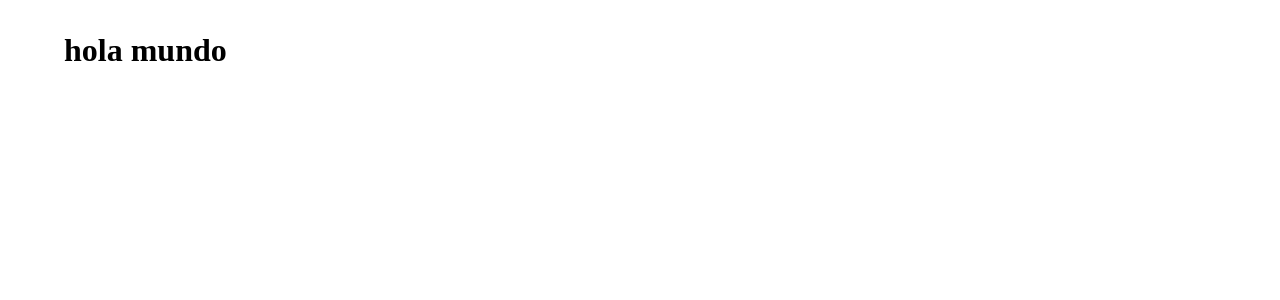
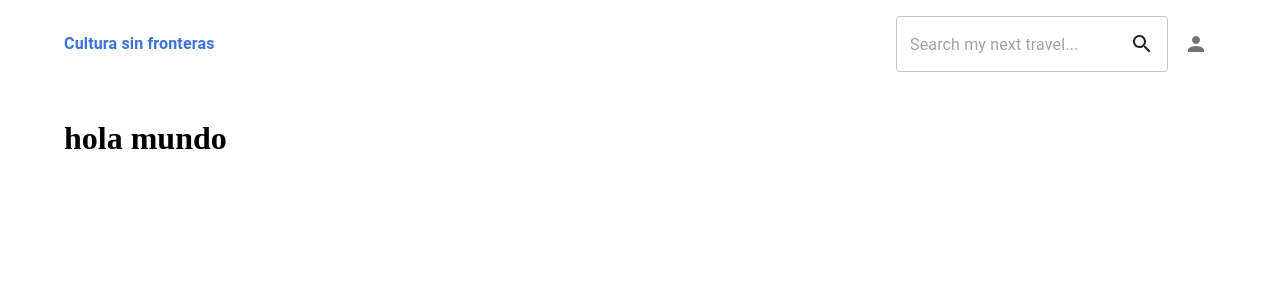
Before and after one commit to Benjamngarcia/cultura-sin-fronteras, a Next.js app in the folder project-frontend/: page / in a window 1280 px wide. Shown: the top 300 px of the page. Built offline with nearby package versions, Linux system fonts and the light colour scheme.

Commit message:
add: first navbar version

```diff
--- /dev/null
+++ b/project-frontend/components/common/Nav.jsx
@@ -0,0 +1,165 @@
+import * as React from "react";
+import {
+  AppBar,
+  Box,
+  Divider,
+  Drawer,
+  IconButton,
+  List,
+  ListItem,
+  Typography,
+  TextField,
+} from "@mui/material";
+import { Search, Person } from "@mui/icons-material";
+import WidgetsOutlinedIcon from "@mui/icons-material/WidgetsOutlined";
+import Close from "@mui/icons-material/Close";
+import Link from "next/link";
+
+export function Nav() {
+  const [mobileOpen, setMobileOpen] = React.useState(false);
+  const navItems = [{ title: "Home", link: "/" }];
+
+  const handleDrawerToggle = () => {
+    setMobileOpen((prevState) => !prevState);
+  };
+
+  const drawer = (
+    <Box sx={{ margin: "8px" }}>
+      <Box
+        sx={{
+          display: "flex",
+          alignItems: "center",
+          justifyContent: "space-between",
+          padding: "8px 4px",
+        }}
+      >
+        <Link
+          href="/"
+          className="links-styles"
+          alt="Link para regresar a la página inicial del portafolio"
+        >
+          <Box sx={{ display: "flex", alignItems: "center", gap: "8px" }}>
+            <Typography color="primary" sx={{ fontWeight: "bold" }}>
+              Dictamigos
+            </Typography>
+          </Box>
+        </Link>
+        <IconButton onClick={handleDrawerToggle}>
+          <Close />
+        </IconButton>
+      </Box>
+      <Divider />
+      <List>
+        {navItems.map((item) => (
+          <ListItem
+            key={item.title}
+            sx={{
+              borderRadius: "8px",
+              transition: ".3s",
+              "&:hover": { backgroundColor: "#EBEBEE" },
+            }}
+          >
+            <Link
+              href={item.link}
+              className="links-styles"
+              style={{
+                display: "flex",
+                alignItems: "center",
+                gap: "8px",
+                width: "100%",
+              }}
+            >
+              {item.icon}
+              <Typography sx={{ fontWeight: "bold" }}>{item.title}</Typography>
+            </Link>
+          </ListItem>
+        ))}
+      </List>
+    </Box>
+  );
+
+  return (
+    <>
+      <AppBar
+        component="nav"
+        sx={{
+          backgroundColor: "transparent",
+          boxShadow: "none",
+          position: "static",
+          padding: "16px 0px",
+          display: "flex",
+          justifyContent: "space-between",
+          flexDirection: "row",
+          alignItems: "center",
+        }}
+      >
+        <Link
+          href="/"
+          style={{ textDecoration: "none" }}
+          alt="Link to return to the main page with all events"
+        >
+          <Box sx={{ display: "flex", alignItems: "center", gap: "8px" }}>
+            <Typography color="primary" sx={{ fontWeight: "bold" }}>
+              Cultura sin fronteras
+            </Typography>
+          </Box>
+        </Link>
+        <Box
+          sx={{
+            display: { xs: "none", sm: "flex" },
+            alignItems: "center",
+            gap: "8px",
+          }}
+        >
+          {/* {navItems.map((item) => (
+            <Typography key={item.title}>
+              <Link href={item.link} className="links-styles">
+                {item.title}
+              </Link>
+            </Typography>
+          ))} */}
+          <TextField
+            placeholder="Search my next travel..."
+            variant="outlined"
+            InputProps={{
+              endAdornment: <Search />,
+            }}
+          />
+          <IconButton onClick={() => null}>
+            <Person />
+          </IconButton>
+        </Box>
+        <IconButton
+          aria-label="open drawer"
+          edge="start"
+          onClick={handleDrawerToggle}
+          sx={{ mr: 2, display: { sm: "none" } }}
+        >
+          <WidgetsOutlinedIcon />
+        </IconButton>
+      </AppBar>
+
+      <Box component="nav">
+        <Drawer
+          variant="temporary"
+          anchor="top"
+          open={mobileOpen}
+          onClose={handleDrawerToggle}
+          transitionDuration={500}
+          ModalProps={{
+            keepMounted: true,
+          }}
+          sx={{
+            display: { xs: "block", sm: "none" },
+            "& .MuiDrawer-paper": {
+              boxSizing: "border-box",
+              borderRadius: "0 0 8px 8px",
+            },
+          }}
+        >
+          {drawer}
+        </Drawer>
+      </Box>
+    </>
+  );
+}
--- a/project-frontend/layouts/MainLayout.js
+++ b/project-frontend/layouts/MainLayout.js
@@ -1,6 +1,6 @@
 //TODO: create components for Head and Nav
 
-// import { Nav } from "../components/common/Nav";
+import { Nav } from "@/components/common/Nav";
 // import { Footer } from "../components/common/Footer";
 // import { ScrollToTopBtn } from "../components/Buttons/ScrollToTopBtn";
 import { Box, Container } from "@mui/material";
@@ -9,9 +9,9 @@ export default function MainLayout(props) {
   const { children } = props;
   return (
     <Container maxWidth="lg" sx={{ margin: "auto" }}>
-      {/* <Box component="header">
+      <Box component="header">
         <Nav />
-      </Box> */}
+      </Box>
       <Box sx={{ marginTop: "32px" }}>{children}</Box>
       {/* <ScrollToTopBtn />
       <Footer /> */}
--- a/project-frontend/sass/index.scss
+++ b/project-frontend/sass/index.scss
@@ -1,3 +1,9 @@
 * {
   margin: 0px;
 }
+
+.links-styles {
+  text-decoration: none;
+  cursor: pointer;
+  color: darkgray;
+}
```
